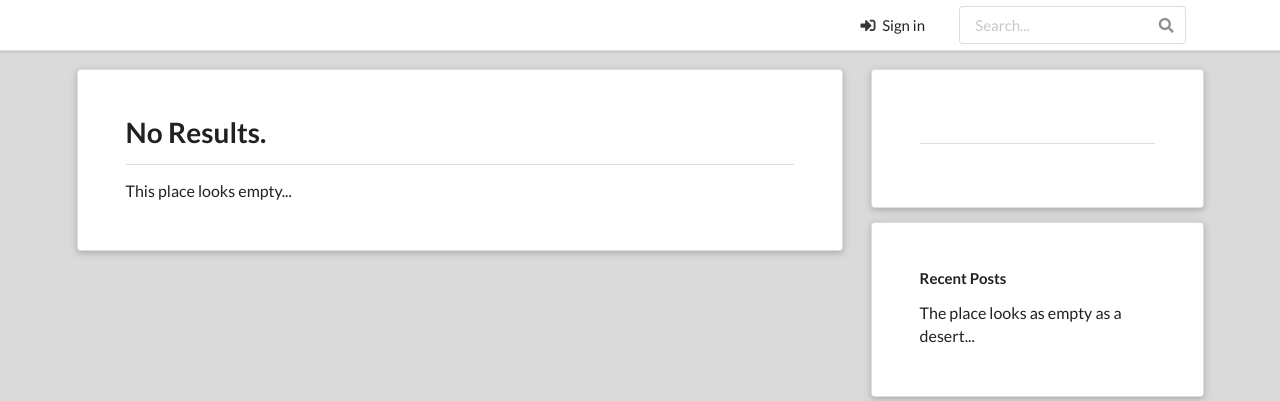
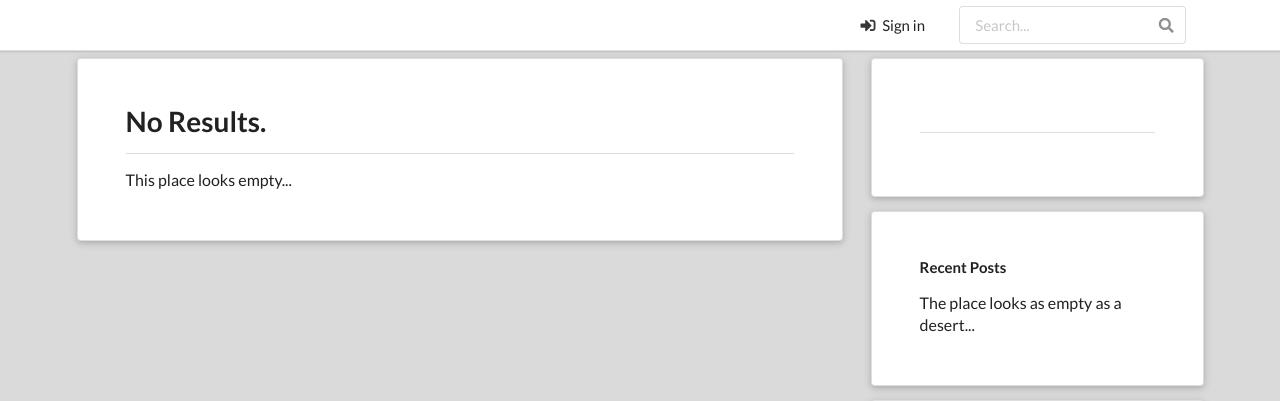
Before and after one commit to boshi-an/December, a Django app: template December/templates/index.html in a window 1280 px wide. Shown: the top 401 px of the page. Run offline with Django 3.2, Linux system fonts and the light colour scheme; the template is opened without the code that fills it, so the values that code supplies are empty; some libraries are stand-ins or nearby versions.

Commit message:
Little templates adjustment

```diff
--- a/December/templates/admin.html
+++ b/December/templates/admin.html
@@ -21,10 +21,10 @@
           </a>
         </div>
       </div>
+      <div class="ui center aligned container">
+        <div class="ui hidden section divider"></div>
+      </div>
       <div class="ui stackable grid container">
-        <div class="ui center aligned container">
-          <div class="ui hidden divider"></div>
-        </div>
         <div class="ten wide column">
           <div class="ui raised very padded large segment">
             <h1 class="ui dividing header">
--- a/December/templates/archives.html
+++ b/December/templates/archives.html
@@ -41,10 +41,10 @@
         </a>
       </div>
     </div>
+    <div class="ui center aligned container">
+      <div class="ui hidden section divider"></div>
+    </div>
     <div class="ui stackable grid container">
-      <div class="ui center aligned container">
-        <div class="ui hidden divider"></div>
-      </div>
       <div class="eleven wide column">
         <div class="ui raised very padded large segment post-content">
           <h1 class="ui header">
--- a/December/templates/edit.html
+++ b/December/templates/edit.html
@@ -20,10 +20,10 @@
           </a>
         </div>
       </div>
+      <div class="ui center aligned container">
+        <div class="ui hidden section divider"></div>
+      </div>
       <div class="ui stackable grid container">
-        <div class="ui center aligned container">
-          <div class="ui hidden divider"></div>
-        </div>
         <div class="eleven wide column">
           <div class="ui raised very padded large segment">
             <h4 class="ui header">
--- a/December/templates/edit_comment.html
+++ b/December/templates/edit_comment.html
@@ -20,10 +20,10 @@
           </a>
         </div>
       </div>
+      <div class="ui center aligned container">
+        <div class="ui hidden section divider"></div>
+      </div>
       <div class="ui stackable grid container">
-        <div class="ui center aligned container">
-          <div class="ui hidden divider"></div>
-        </div>
         <div class="eleven wide column">
           <div class="ui raised very padded large segment">
             <h4 class="ui header">
--- a/December/templates/index.html
+++ b/December/templates/index.html
@@ -41,10 +41,10 @@
         </a>
       </div>
     </div>
+    <div class="ui center aligned container">
+      <div class="ui hidden section divider"></div>
+    </div>
     <div class="ui stackable grid container">
-      <div class="ui center aligned container">
-        <div class="ui hidden divider"></div>
-      </div>
       <div class="eleven wide column">
         {% if post_list|length %}
         {% for post in post_list %}
--- a/December/templates/settings.html
+++ b/December/templates/settings.html
@@ -19,10 +19,10 @@
         </a>
       </div>
     </div>
+    <div class="ui center aligned container">
+      <div class="ui hidden section divider"></div>
+    </div>
     <div class="ui stackable centered grid container">
-      <div class="ui center aligned container">
-        <div class="ui hidden divider"></div>
-      </div>
       <div class="twelve wide column">
         <div class="ui raised very padded large segment">
           <h1 class="ui dividing header">System & User Settings</h1>
```
